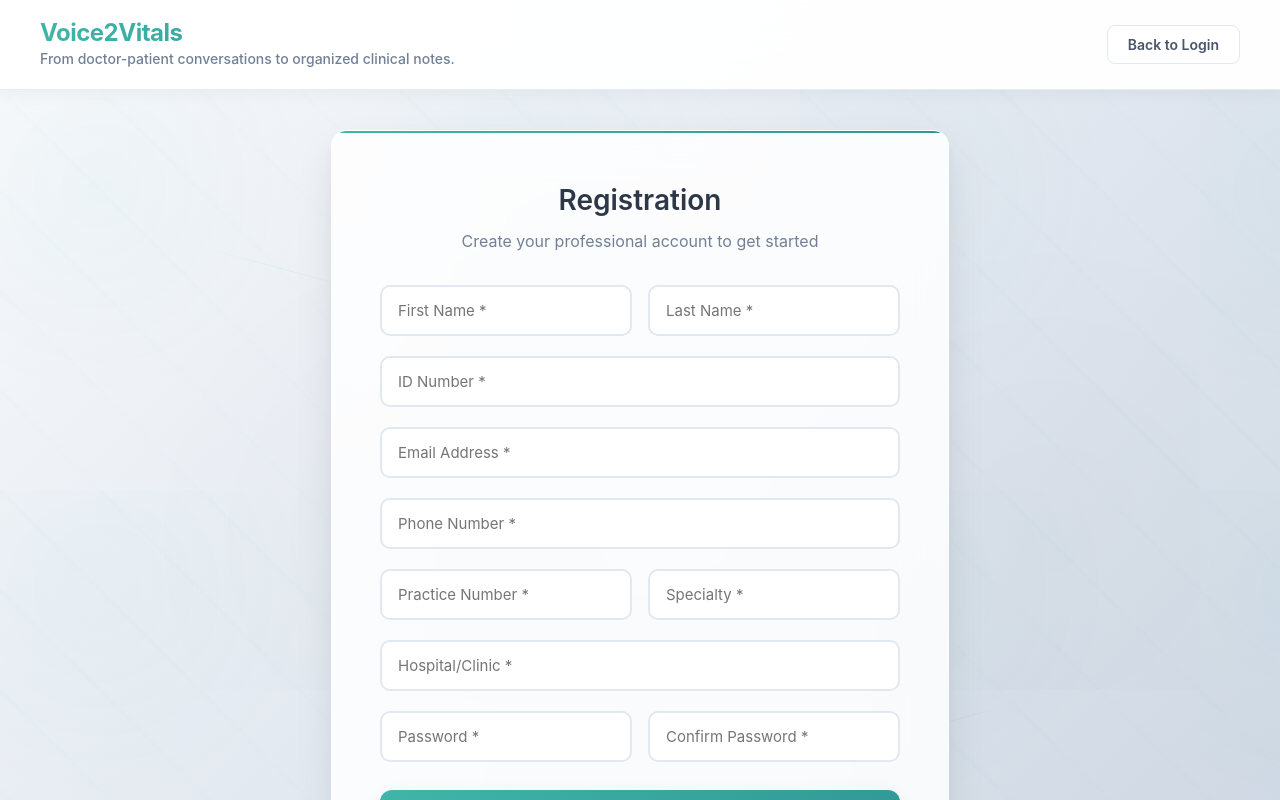
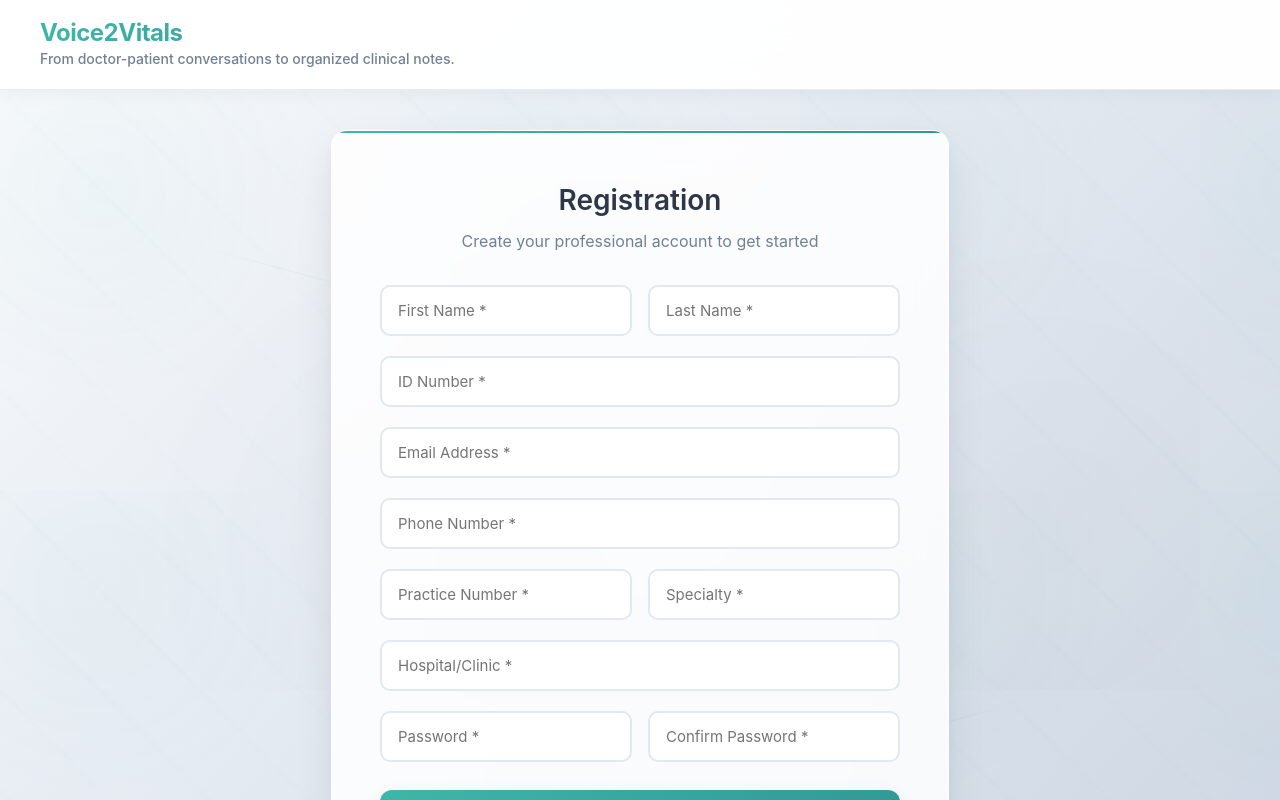
Before and after one commit to bboycode/launchlab-hackthon, a React (Vite) app in the folder Front/voice2vital/: page /doctor-register in a window 1280 px wide. Shown: the top 800 px of the page. Built offline with nearby package versions, Linux system fonts and the light colour scheme.

Commit message:
removed back to login button from sign up

```diff
--- a/Front/voice2vital/src/pages/DoctorRegistration.tsx
+++ b/Front/voice2vital/src/pages/DoctorRegistration.tsx
@@ -193,31 +193,6 @@ const DoctorRegistration: React.FC = () => {
               From doctor-patient conversations to organized clinical notes.
             </p>
           </div>
-          <button
-            onClick={() => nav('/')}
-            style={{
-              padding: isMobile ? '8px 16px' : '10px 20px',
-              fontSize: isMobile ? '13px' : '14px',
-              fontWeight: '600',
-              border: '1px solid #e2e8f0',
-              borderRadius: '8px',
-              background: 'white',
-              color: '#4a5568',
-              cursor: 'pointer',
-              transition: 'all 0.2s ease',
-              fontFamily: 'inherit'
-            }}
-            onMouseEnter={(e) => {
-              e.currentTarget.style.borderColor = '#3fb6a8';
-              e.currentTarget.style.color = '#3fb6a8';
-            }}
-            onMouseLeave={(e) => {
-              e.currentTarget.style.borderColor = '#e2e8f0';
-              e.currentTarget.style.color = '#4a5568';
-            }}
-          >
-            Back to Login
-          </button>
         </div>
       </div>
 
```
